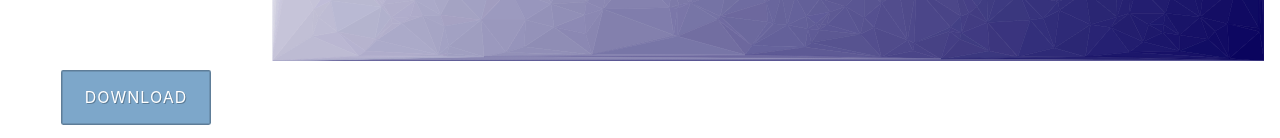
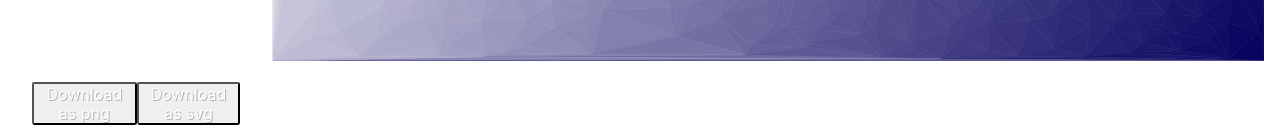
Before and after one commit to Niekes/polify, a Vue app: page / in a window 1280 px wide. Shown: the part 659-797 px from the top of the page. Built offline with nearby package versions, Linux system fonts and the light colour scheme; no server answers.

Commit message:
Add download as png option

```diff
--- a/src/i18n/languages/en.js
+++ b/src/i18n/languages/en.js
@@ -8,7 +8,8 @@ export default {
         opacity: 'Opacity',
         saturation: 'Saturation',
         lightness: 'Lightness',
-        download: 'Download',
+        downloadAsPng: 'Download as png',
+        downloadAsSvg: 'Download as svg',
         randomize: 'Randomize',
         reset: 'Reset',
     },
--- a/src/scss/_variables.scss
+++ b/src/scss/_variables.scss
@@ -58,6 +58,14 @@ $margin: $margin-y $margin-x;
 $box-shadow: 0 0 1rem $black-30;
 $text-shadow: 1px 1px 0 $black-25;
 
+$z-index-dropdown: 1000;
+$z-index-sticky: 1020;
+$z-index-fixed: 1030;
+$z-index-modal-backdrop: 1040;
+$z-index-modal: 1040;
+$z-index-popover: 1050;
+$z-index-tooltip: 1070;
+
 /* stylelint-disable */
 :export {
     primary: $primary;
--- a/src/views/Home.vue
+++ b/src/views/Home.vue
@@ -175,22 +175,16 @@
                 </div>
             </div>
             <div class="control__download">
-                <div
+                <button
                     class="download__button"
-                    @click="download"
-                >
-                    <span v-text="$t('home.download')" />
-                    <svg>
-                        <polyline
-                            class="o1"
-                            points="0 0, 150 0, 150 55, 0 55, 0 0"
-                        />
-                        <polyline
-                            class="o2"
-                            points="0 0, 150 0, 150 55, 0 55, 0 0"
-                        />
-                    </svg>
-                </div>
+                    @click="downloadAsPng"
+                    v-text="$t('home.downloadAsPng')"
+                />
+                <button
+                    class="download__button"
+                    @click="downloadAsSvg"
+                    v-text="$t('home.downloadAsSvg')"
+                />
             </div>
         </div>
 
@@ -246,6 +240,8 @@ export default {
                 backgroundColor: localstyles.primary,
             },
             sliderTooltipStyle: {
+                fontSize: '0.5rem',
+                padding: '0rem',
                 backgroundColor: localstyles.primary,
                 borderColor: localstyles.primary,
             },
@@ -438,12 +434,7 @@ export default {
             this.update();
         },
 
-        download() {
-            saveSvgAsPng(select('#svg').node(), 'polyfy.png', { scale: 2 });
-
-            /* eslint-disable */
-            return;
-
+        downloadAsSvg() {
             let source = new XMLSerializer().serializeToString(select('#svg').node());
 
             source = `<?xml version="1.0" encoding="UTF-8" standalone="no"?>\r\n${source}`;
@@ -463,6 +454,10 @@ export default {
             a.click();
 
             document.body.removeChild(a);
+        },
+
+        downloadAsPng() {
+            saveSvgAsPng(select('#svg').node(), 'polyfy.png', { scale: 2 });
         },
 
     },
@@ -529,6 +524,12 @@ export default {
         padding: $padding;
         position: absolute;
         right: 0;
+        transition: background-color 450ms ease-in-out;
+        z-index: $z-index-dropdown;
+
+        &:hover {
+            background-color: $black-75;
+        }
 
         svg {
             height: 1rem;
@@ -555,7 +556,7 @@ export default {
     flex-direction: column;
 
     .vue-range-slider {
-        margin-bottom: $margin-y * 7;
+        margin-bottom: $margin-y * 5;
         padding: 0 !important;
     }
 
@@ -615,44 +616,6 @@ export default {
         justify-content: center;
         overflow: hidden;
         text-shadow: $text-shadow;
-        transition: color 1s ease-in-out;
-
-        svg {
-            fill: none;
-            height: 55px;
-            stroke-width: 3;
-            width: 150px;
-
-            .o1 {
-                fill: rgba($secondary, 0.7);
-                stroke: $black-25;
-                transition: fill 1s ease-in-out;
-            }
-
-            .o2 {
-                stroke: $white;
-                stroke-dasharray: 20 420;
-                stroke-dashoffset: 20;
-                transition: stroke-dashoffset 1s ease-in-out;
-            }
-        }
-
-        span {
-            letter-spacing: 1px;
-            margin: auto 0;
-            position: absolute;
-            text-transform: uppercase;
-        }
-
-        &:hover {
-            .o1 {
-                fill: rgba($secondary, 0.9);
-            }
-
-            .o2 {
-                stroke-dashoffset: -420;
-            }
-        }
     }
 }
 
```
